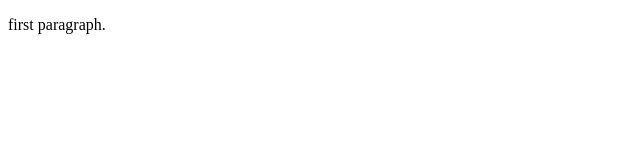
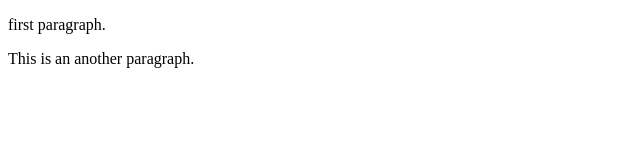
Before and after one commit to SatenHovakimyan/learning-git, a plain HTML site: page index.html in a window 1280 px wide. Shown: the whole page, without its empty margins (0-640 px from the left). Drawn offline with Linux system fonts and the light colour scheme.

Commit message:
added another p tag

```diff
--- a/index.html
+++ b/index.html
@@ -4,6 +4,7 @@
 <title>Page Title</title>
 </head>
 <body>
-<p>first paragraph.</p>
+    <p>first paragraph.</p>
+    <p>This is an another paragraph.</p>
 </body>
 </html>
```
